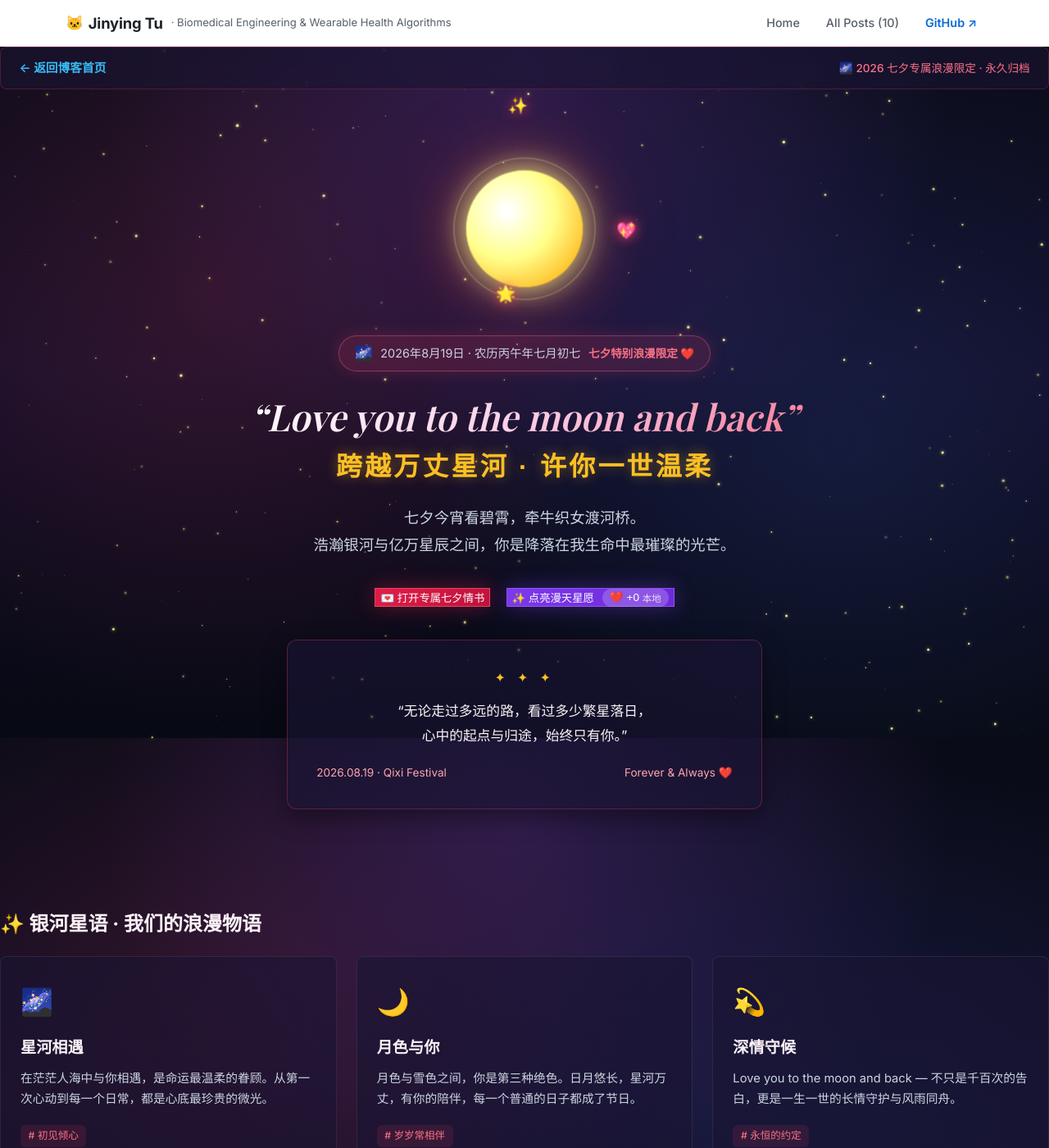
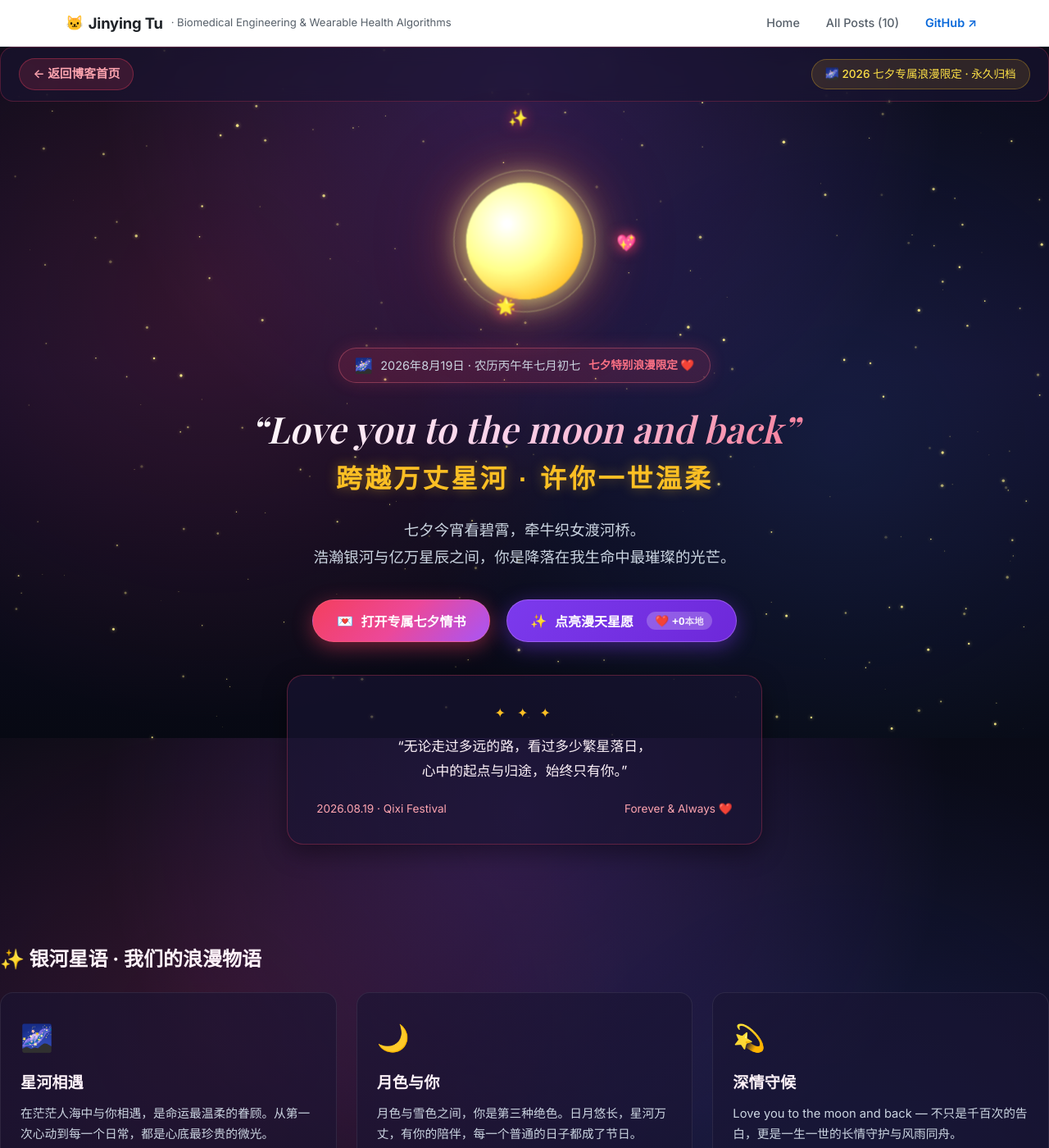
Before and after one commit to tujy859/blogs, a Jekyll site: the page built from _posts/2026-08-19-qixi-special.md, in a window 1280 px wide and 1400 px high. Shown: the whole window at 82% size. Built offline with Jekyll 4.4.1, drawn with Linux system fonts in a browser that asks for light colours; some web fonts are replaced.

Commit message:
fix(qixi): restore rounded capsule buttons and smooth borders on Qixi romantic page

```diff
--- a/assets/styles.css
+++ b/assets/styles.css
@@ -880,6 +880,9 @@ me (Only active inside body.qixi-body) */
 }
 
 body.qixi-body {
+  --radius-lg: 20px;
+  --radius-md: 16px;
+  --radius-sm: 8px;
   background-color: #080b16;
   background-image:
     radial-gradient(circle at 50% 10%, rgba(168, 85, 247, 0.22) 0%, transparent 50%),
@@ -915,25 +918,34 @@ body.qixi-body .site-header {
   padding: 0.8rem 1.4rem;
   background: rgba(26, 20, 51, 0.6);
   border: 1px solid rgba(244, 63, 94, 0.25);
-  border-radius: var(--radius-md);
+  border-radius: 16px;
   backdrop-filter: blur(10px);
 }
 
 .archive-back-link {
-  color: #38bdf8;
+  color: #fda4af;
   text-decoration: none;
   font-weight: 600;
   font-size: 0.92rem;
-  transition: var(--transition);
+  padding: 0.4rem 1rem;
+  border-radius: 30px;
+  background: rgba(244, 63, 94, 0.15);
+  border: 1px solid rgba(244, 63, 94, 0.35);
+  transition: all 0.2s ease;
 }
 
 .archive-back-link:hover {
+  background: rgba(244, 63, 94, 0.3);
   color: #fff;
 }
 
 .archive-badge {
   font-size: 0.85rem;
-  color: #fb7185;
+  color: #fde047;
+  background: rgba(251, 191, 36, 0.12);
+  border: 1px solid rgba(251, 191, 36, 0.3);
+  padding: 0.4rem 1rem;
+  border-radius: 30px;
   font-weight: 500;
 }
 
@@ -1078,7 +1090,7 @@ body.qixi-body .site-header {
   line-height: 1.8;
 }
 
-/* Qixi Action Buttons */
+/* Qixi Action Buttons - Capsule Rounded (Pill Shaped) */
 .romantic-actions {
   display: flex;
   justify-content: center;
@@ -1087,38 +1099,81 @@ body.qixi-body .site-header {
   flex-wrap: wrap;
 }
 
+.btn {
+  display: inline-flex;
+  align-items: center;
+  justify-content: center;
+  gap: 0.6rem;
+  padding: 0.8rem 1.8rem;
+  border-radius: 50px;
+  font-weight: 600;
+  font-size: 1rem;
+  text-decoration: none;
+  cursor: pointer;
+  border: none;
+  outline: none;
+  transition: all 0.3s cubic-bezier(0.4, 0, 0.2, 1);
+  box-sizing: border-box;
+}
+
 .btn-qixi-letter {
-  background: linear-gradient(135deg, #e11d48 0%, #be123c 100%);
-  color: #fff;
-  border: 1px solid rgba(251, 113, 133, 0.5);
-  box-shadow: 0 0 25px rgba(225, 29, 72, 0.4);
+  display: inline-flex;
+  align-items: center;
+  justify-content: center;
+  gap: 0.6rem;
+  padding: 0.8rem 1.8rem;
+  border-radius: 50px !important;
+  font-weight: 600;
+  font-size: 1rem;
+  text-decoration: none;
+  cursor: pointer;
+  background: linear-gradient(135deg, #f43f5e 0%, #ec4899 50%, #a855f7 100%);
+  color: #ffffff;
+  border: 1px solid rgba(251, 113, 133, 0.4);
+  box-shadow: 0 6px 25px rgba(244, 63, 94, 0.45);
+  transition: all 0.3s cubic-bezier(0.4, 0, 0.2, 1);
 }
 
 .btn-qixi-letter:hover {
-  background: linear-gradient(135deg, #f43f5e 0%, #e11d48 100%);
-  transform: translateY(-2px);
-  box-shadow: 0 0 35px rgba(244, 63, 94, 0.6);
+  transform: translateY(-2px) scale(1.02);
+  box-shadow: 0 8px 35px rgba(244, 63, 94, 0.7);
+  color: #ffffff;
 }
 
 .btn-qixi-wish {
+  display: inline-flex;
+  align-items: center;
+  justify-content: center;
+  gap: 0.6rem;
+  padding: 0.8rem 1.8rem;
+  border-radius: 50px !important;
+  font-weight: 600;
+  font-size: 1rem;
+  text-decoration: none;
+  cursor: pointer;
   background: linear-gradient(135deg, #7c3aed 0%, #6d28d9 100%);
-  color: #fff;
-  border: 1px solid rgba(192, 132, 252, 0.4);
-  box-shadow: 0 0 25px rgba(124, 58, 237, 0.4);
+  color: #ffffff;
+  border: 1px solid rgba(192, 132, 252, 0.5);
+  box-shadow: 0 6px 25px rgba(124, 58, 237, 0.45);
+  transition: all 0.3s cubic-bezier(0.4, 0, 0.2, 1);
 }
 
 .btn-qixi-wish:hover {
   background: linear-gradient(135deg, #9333ea 0%, #7c3aed 100%);
-  transform: translateY(-2px);
-  box-shadow: 0 0 35px rgba(168, 85, 247, 0.6);
+  transform: translateY(-2px) scale(1.02);
+  box-shadow: 0 8px 35px rgba(168, 85, 247, 0.7);
+  color: #ffffff;
 }
 
 .wish-counter {
-  background: rgba(255, 255, 255, 0.2);
-  padding: 0.2rem 0.55rem;
-  border-radius: 12px;
+  display: inline-flex;
+  align-items: center;
+  background: rgba(255, 255, 255, 0.22);
+  padding: 0.2rem 0.65rem;
+  border-radius: 20px;
   font-size: 0.85rem;
   margin-left: 0.4rem;
+  color: #ffffff;
 }
 
 .wish-source-badge {
@@ -1220,14 +1275,25 @@ body.qixi-body .site-header {
 
 .btn-back-home {
   margin-top: 1rem;
-  display: inline-block;
-  background: rgba(255, 255, 255, 0.08);
+  display: inline-flex;
+  align-items: center;
+  gap: 0.5rem;
+  background: rgba(255, 255, 255, 0.1);
+  border: 1px solid rgba(255, 255, 255, 0.2);
   color: #fff;
-  padding: 0.6rem 1.4rem;
-  border-radius: var(--radius-md);
+  padding: 0.7rem 1.8rem;
+  border-radius: 50px !important;
   text-decoration: none;
   font-weight: 600;
-  transition: var(--transition);
+  transition: all 0.3s cubic-bezier(0.4, 0, 0.2, 1);
+}
+
+.btn-back-home:hover {
+  background: linear-gradient(135deg, #f43f5e, #a855f7);
+  border-color: rgba(244, 63, 94, 0.6);
+  color: #fff;
+  transform: translateY(-2px);
+  box-shadow: 0 6px 25px rgba(244, 63, 94, 0.4);
 }
 
 .btn-back-home:hover {
```
